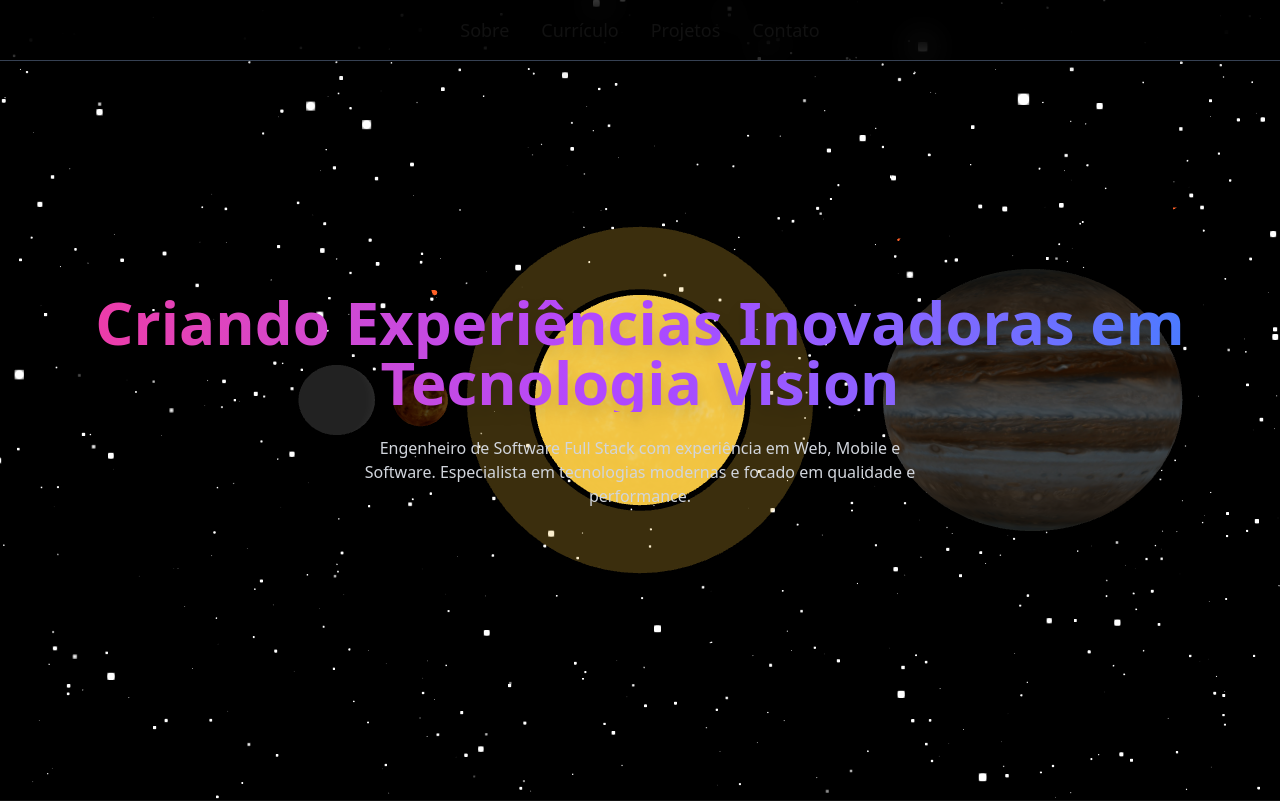
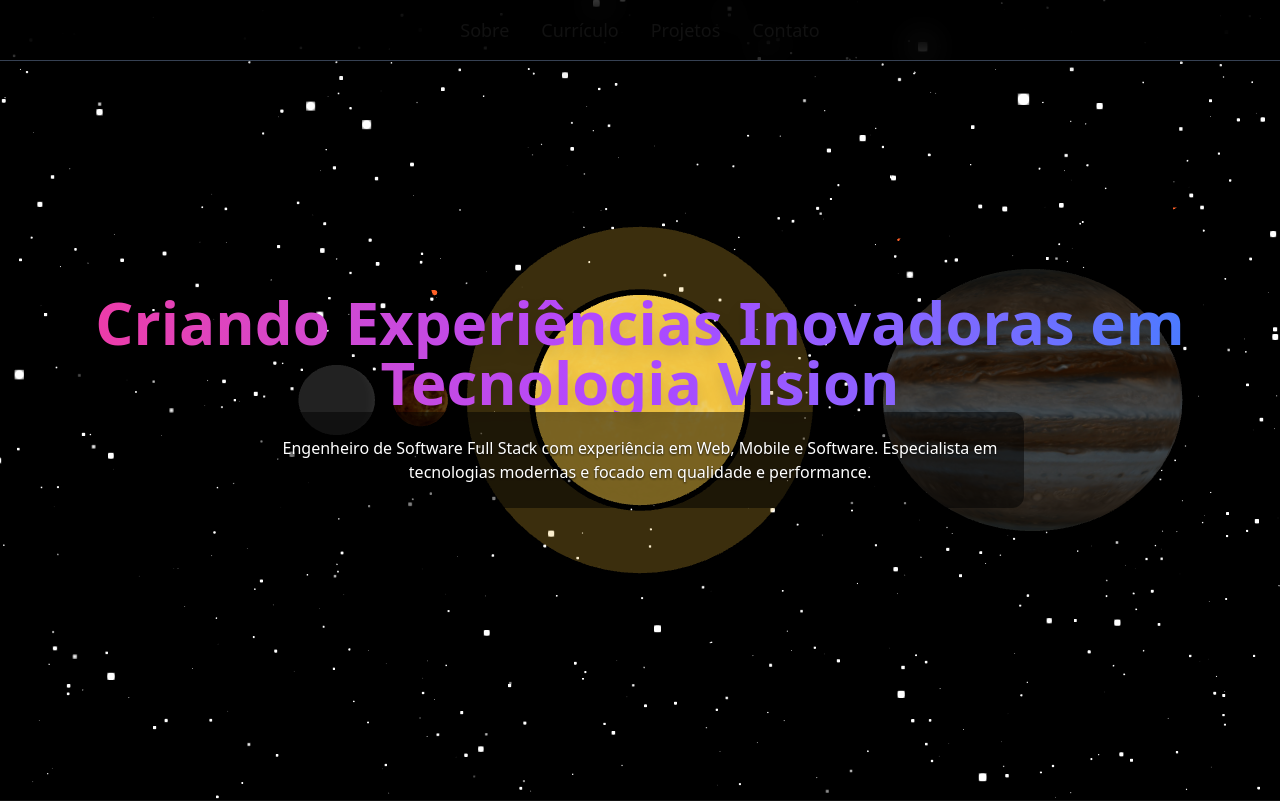
Before and after one commit to maximonGamer/meu-portfolio, a Next.js app: page / in a window 1280 px wide. Shown: the top 801 px of the page. Built offline with nearby package versions, Linux system fonts and the light colour scheme.

Commit message:
Atualiza layout do portfólio com melhorias visuais e acessibilidade

```diff
--- a/src/app/BlackHoleEffect.tsx
+++ b/src/app/BlackHoleEffect.tsx
@@ -228,16 +228,20 @@ export default function HeroSection() {
           Criando Experiências Inovadoras em Tecnologia Vision
         </motion.h1>
 
+        <div className="bg-black/50 p-6 rounded-xl max-w-3xl mx-auto">
   <motion.p
     initial={{ opacity: 0, y: 20 }}
     animate={{ opacity: 1, y: 0 }}
     transition={{ delay: 0.6, duration: 1.2 }}
-          className="mt-6 max-w-xl text-sm sm:text-base text-gray-300"
+    className="text-white text-sm sm:text-base drop-shadow-[0_1.2px_1.2px_rgba(0,0,0,0.8)]"
   >
     Engenheiro de Software Full Stack com experiência em Web, Mobile e Software.
     Especialista em tecnologias modernas e focado em qualidade e performance.
   </motion.p>
 </div>
+
+
+      </div>
     </div>
   );
 }
```
Lines whose indentation alone changed are shown as unchanged.
